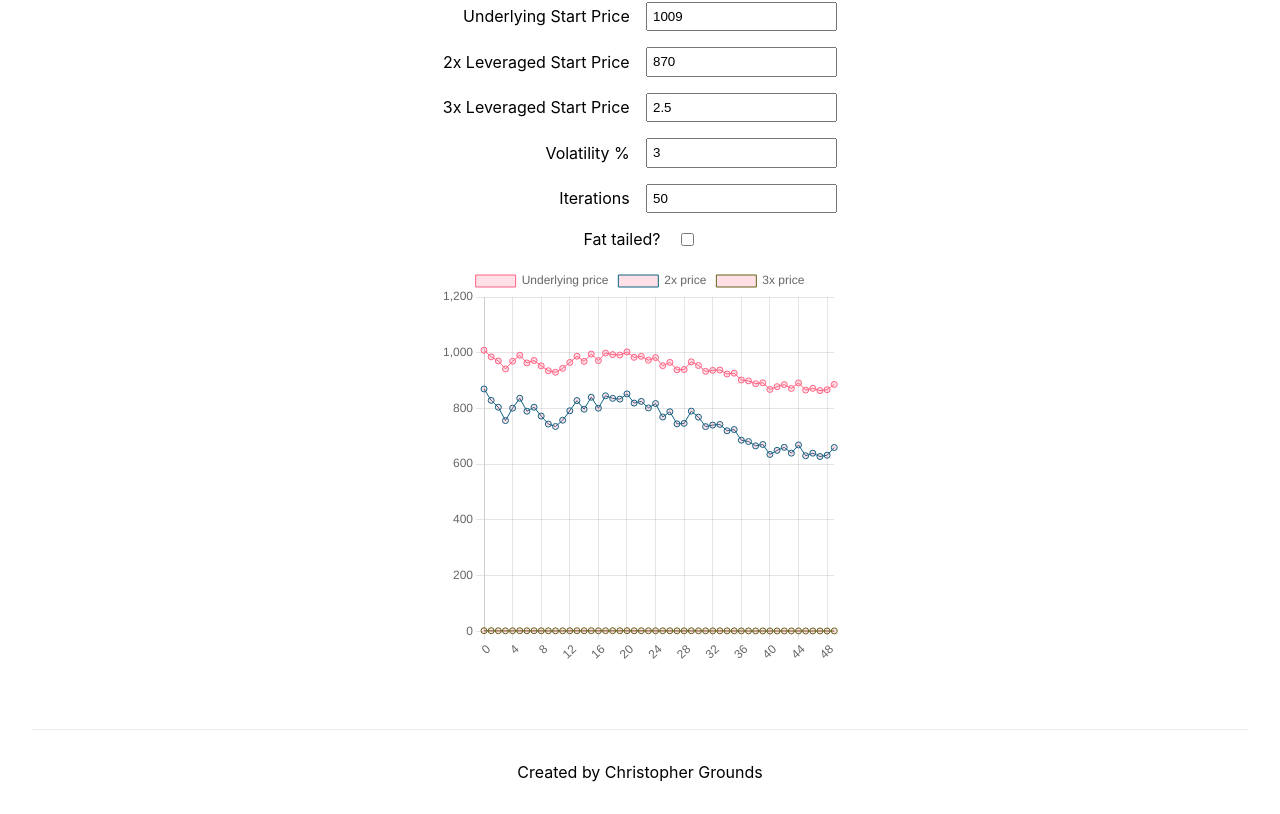
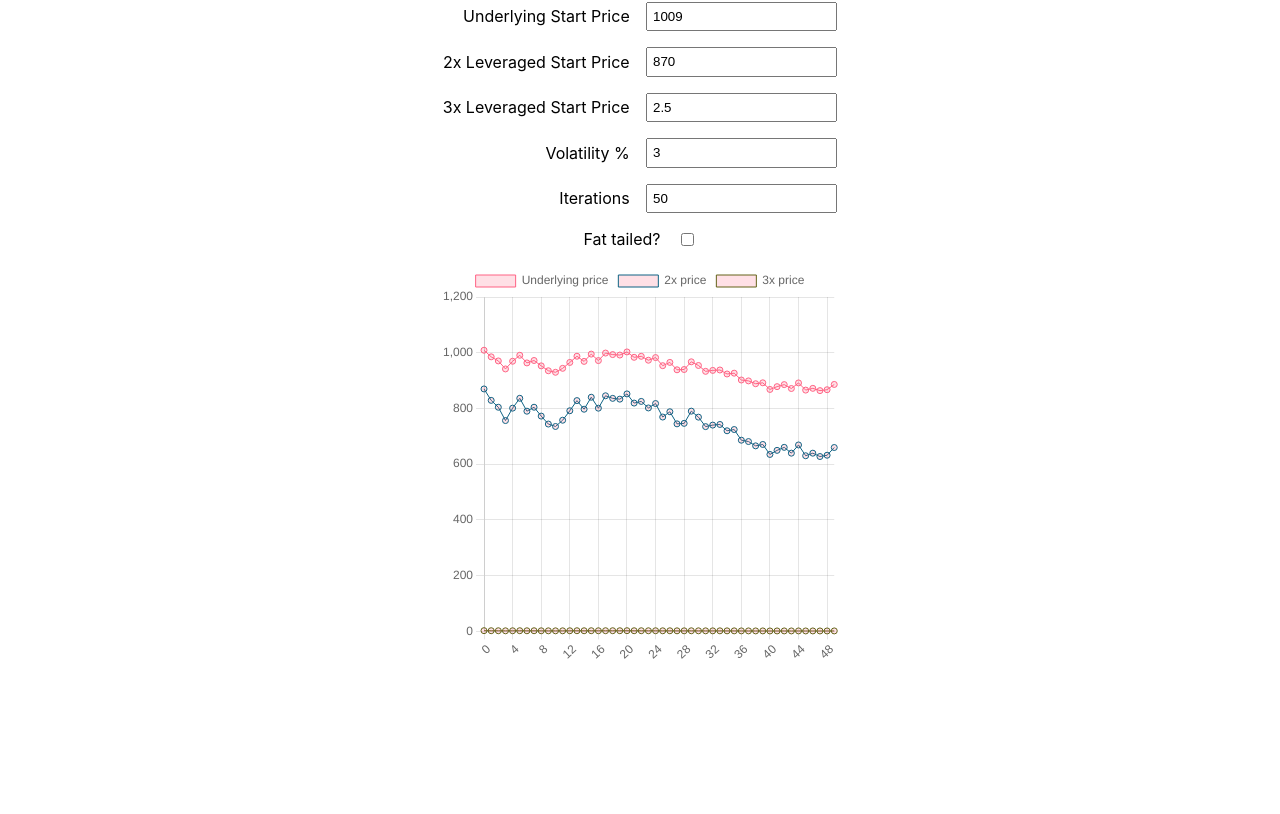
Before and after one commit to chrisgrounds/random-walk, a Next.js app: page / in a window 1280 px wide. Shown: the part 236-1050 px from the top of the page. After the commit the page ends 965 px from the top, so only its background shows below. Built offline with nearby package versions, Linux system fonts and the light colour scheme.

Commit message:
Remove footer for now

```diff
--- a/pages/index.tsx
+++ b/pages/index.tsx
@@ -144,9 +144,9 @@ const Home: NextPage = () => {
         </div>
       </main>
 
-      <footer className={styles.footer}>
+      {/* <footer className={styles.footer}>
         <a href="https://github.com/chrisgrounds">Created by Christopher Grounds</a>
-      </footer>
+      </footer> */}
     </div>
   )
 }
```
